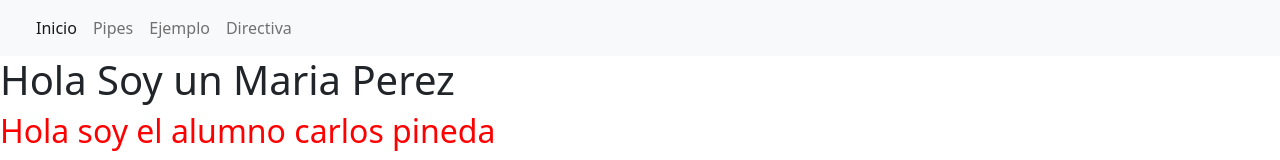
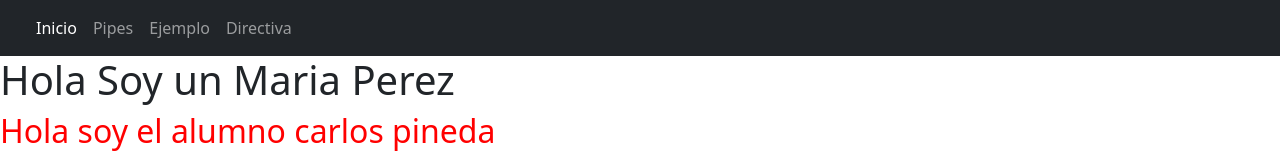
Before and after one commit to Katamus/holaMundo, an Angular app: page / in a window 1280 px wide. Shown: the top 160 px of the page. Built offline with nearby package versions, Linux system fonts and the light colour scheme.

Commit message:
64. con las opciones routerLinkActive="active" [routerLinkActiveOptions]="{ exact: true}" podemos defenir la clase active para el menu

```diff
--- a/src/app/encabezado/encabezado.component.html
+++ b/src/app/encabezado/encabezado.component.html
@@ -1,4 +1,4 @@
-<nav class="navbar navbar-expand-lg navbar-light bg-light">
+<nav class="navbar navbar-expand-lg navbar-dark bg-dark">
     <div class="container-fluid">
       <a class="navbar-brand" href="#"></a>
       <button class="navbar-toggler" type="button" data-bs-toggle="collapse" data-bs-target="#navbarNavAltMarkup" aria-controls="navbarNavAltMarkup" aria-expanded="false" aria-label="Toggle navigation">
@@ -6,7 +6,7 @@
       </button>
       <div class="collapse navbar-collapse" id="navbarNavAltMarkup">
         <div class="navbar-nav"  *ngFor="let item of menu">
-            <a  class="nav-link " [ngClass]= "{'active': item.activo}" (click)="activar(item.id)" routerLink="{{item.ruta}}" aria-current="page">{{item.nombre}}</a>
+            <a  class="nav-link " [ngClass]= "{'active': item.activo}" routerLink="{{item.ruta}}" routerLinkActive="active" [routerLinkActiveOptions]="{ exact: true}" aria-current="page">{{item.nombre}}</a>
         </div>
     </div>
   </div>
```
